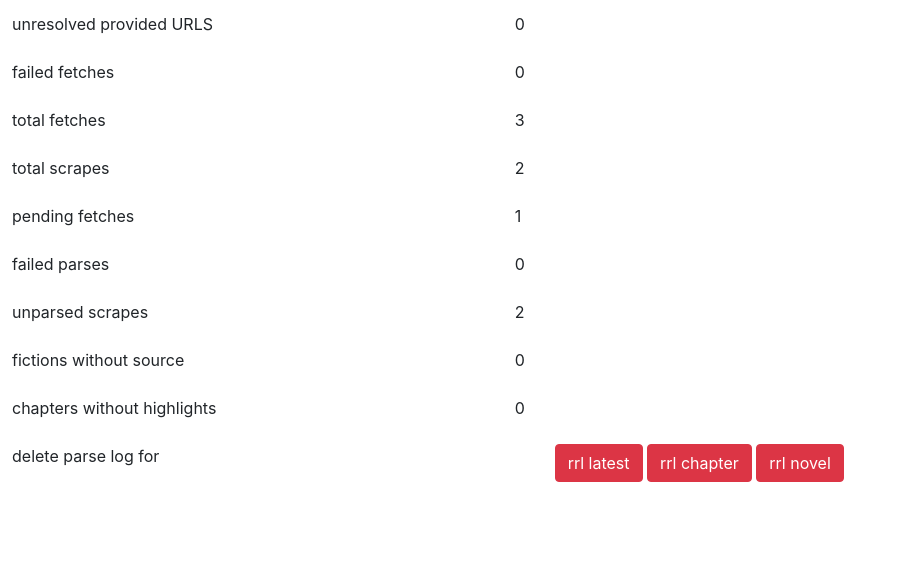
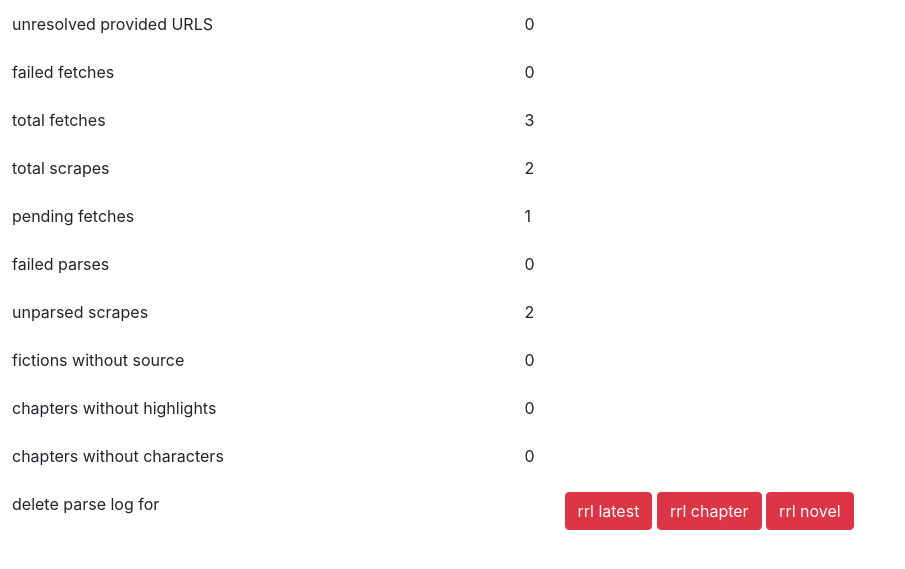
Before and after one commit to wohlben/novels, a Django app: page /monitoring/ in a window 1280 px wide. Shown: the part 56-625 px from the top of the page, without its empty margins (0-905 px from the left). Run offline with Django 3.2, Linux system fonts and the light colour scheme; the visitor is signed in with stand-in values (Sample User, id 1); data comes from the database, SQL or seed files in the repository; data that the repository does not hold is empty; parts of the project's set-up code (start-up, migrations or seed data) failed here and were passed over; some libraries are stand-ins or nearby versions.

Commit message:
added monitoring check for unprocessed characters

```diff
--- a/src/monitoring/templates/monitoring/main.html
+++ b/src/monitoring/templates/monitoring/main.html
@@ -8,14 +8,17 @@
             <td>unresolved provided URLS</td>
             <td>{{ unresolved_provided_urls|length }}</td>
         </tr>
+
         <tr>
             <td>failed fetches</td>
             <td>{{ failed_fetches|length }}</td>
         </tr>
+
        <tr>
             <td title="all planned and finished website downloads">total fetches</td>
             <td>{{ total_fetches }}</td>
         </tr>
+
         <tr>
             <td title="all successful website downloads">total scrapes</td>
             <td>{{ total_scrapes }}</td>
@@ -30,6 +33,7 @@
             <td title="successful website downloads which failed in processing">failed parses</td>
             <td>{{ failed_parses|length }}</td>
         </tr>
+
         <tr>
             <td title="successful website downloads which haven't been processed yet">unparsed scrapes</td>
             <td>{{ unparsed_scrapes }}</td>
@@ -39,9 +43,15 @@
             <td title="fiction without a source relation. Programming error if it occurs">fictions without source</td>
             <td>{{ sourceless_fictions|length }}</td>
         </tr>
+
         <tr>
             <td title="chapters which haven't had their highlights extracted yet">chapters without highlights</td>
             <td>{{ unprocessed_highlights }}</td>
+        </tr>
+
+        <tr>
+            <td title="chapters which haven't had their top characters extracted yet">chapters without characters</td>
+            <td>{{ unprocessed_characters }}</td>
         </tr>
 
         <tr>
--- a/src/monitoring/views.py
+++ b/src/monitoring/views.py
@@ -33,6 +33,9 @@ class MonitoringView(_PermissionRequiredMixin, _TemplateView):
         context["unprocessed_highlights"] = (
             _Chapter.objects.exclude(content=None).filter(highlight=None).count()
         )
+        context["unprocessed_characters"] = (
+            _Chapter.objects.exclude(content=None).filter(characters=None).count()
+        )
         context["parsers"] = (
             _Parser.objects.all()
             .annotate(
```
